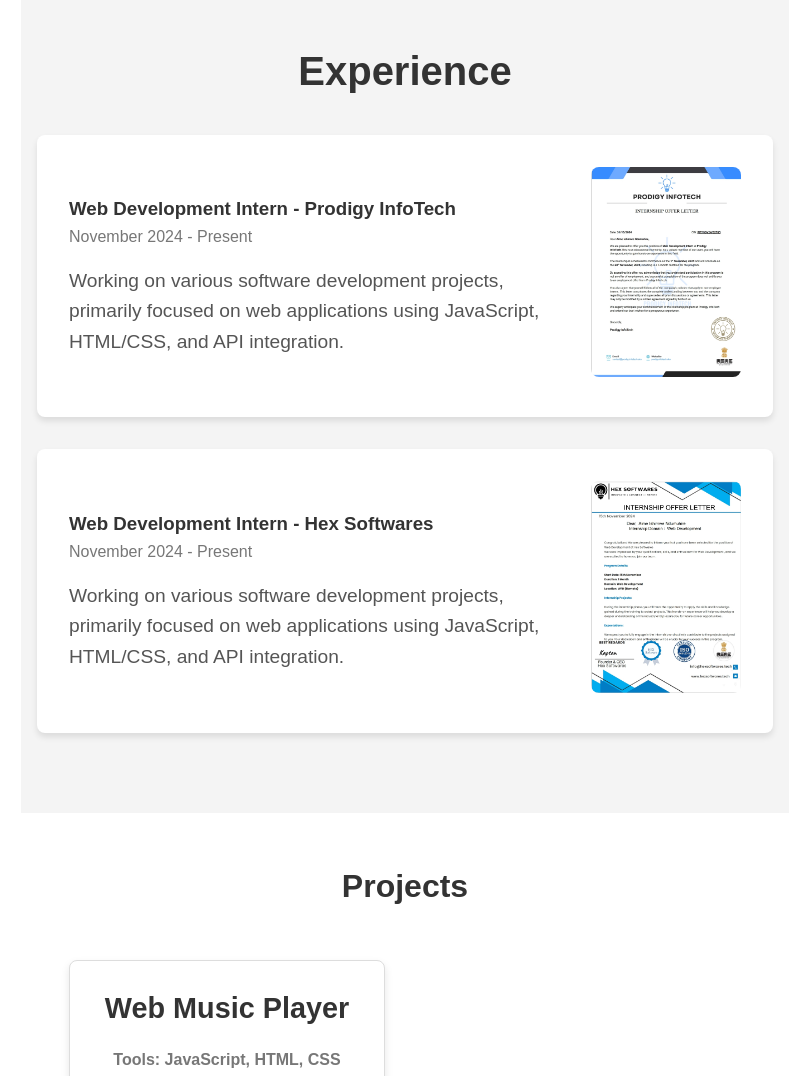
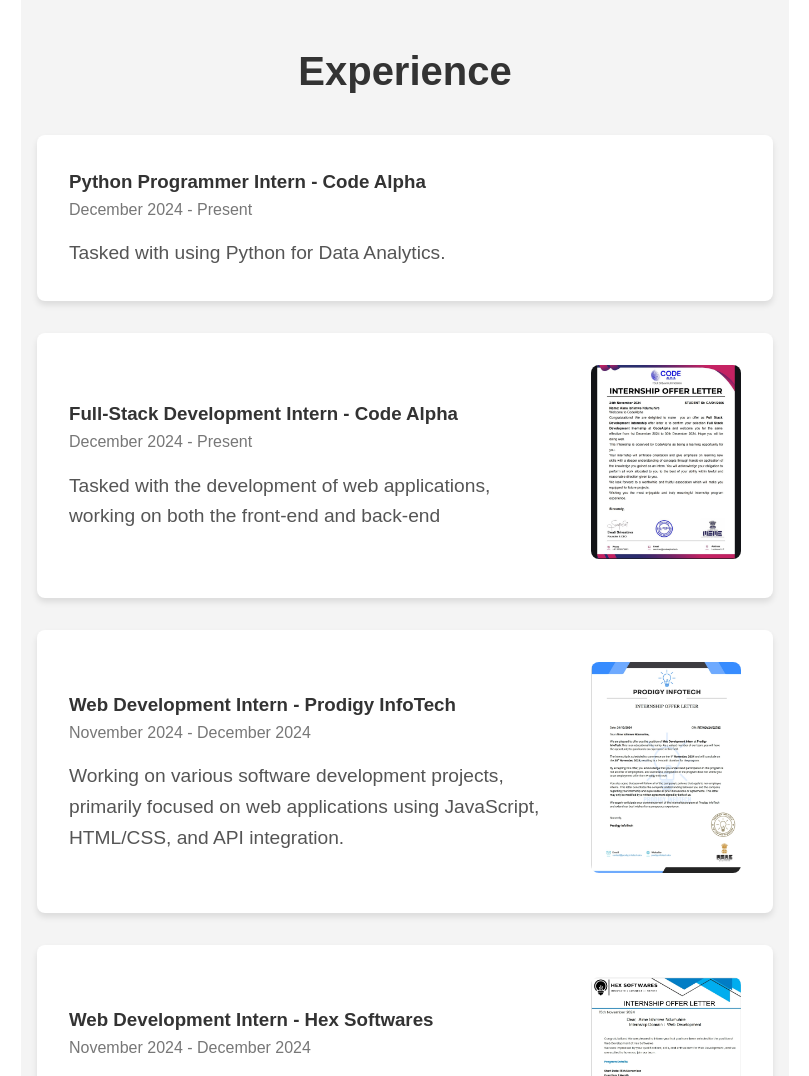
Before and after one commit to aime-ishimwe/AimeIshimwePortfolio, a plain HTML site: page AimeIshimwePersonalPortfolio/index.html in a window 1280 px wide. Shown: the part 1200-2276 px from the top of the page, without its empty margins (235-1044 px from the left). Drawn offline with Linux system fonts and the light colour scheme.

Commit message:
Added new position by the experience section.

```diff
--- a/AimeIshimwePersonalPortfolio/index.html
+++ b/AimeIshimwePersonalPortfolio/index.html
@@ -39,11 +39,32 @@
             I enjoy a challenge, and I'm excited to share my expertise and creativity with the technological community.</p><br><br>
             <section id="experience" class="section">
                 <h2>Experience</h2>
+                <div class="experience-item">
+                    <div class="experience-info">
+                        <h3>Python Programmer Intern - Code Alpha</h3>
+                        <p class="duration">December 2024 - Present</p>
+                        <p>Tasked with using Python for Data Analytics.</p>
+                    </div>
+                    <div class="experience-img">
+                        <img src="" alt="" class="company-logo" onclick="openFullscreen(this)">
+                    </div>
+                </div>
+
+                <div class="experience-item">
+                    <div class="experience-info">
+                        <h3>Full-Stack Development Intern - Code Alpha</h3>
+                        <p class="duration">December 2024 - Present</p>
+                        <p>Tasked with the development of web applications, working on both the front-end and back-end</p>
+                    </div>
+                    <div class="experience-img">
+                        <img src="Images/codealphaWebDev.jpg" alt="Code Alpha" class="company-logo" onclick="openFullscreen(this)">
+                    </div>
+                </div>
 
                 <div class="experience-item">
                     <div class="experience-info">
                         <h3>Web Development Intern - Prodigy InfoTech</h3>
-                        <p class="duration">November 2024 - Present</p>
+                        <p class="duration">November 2024 - December 2024</p>
                         <p>Working on various software development projects, primarily focused on web applications using JavaScript, HTML/CSS, and API integration.</p>
                     </div>
                     <div class="experience-img">
@@ -54,7 +75,7 @@
                 <div class="experience-item">
                     <div class="experience-info">
                         <h3>Web Development Intern - Hex Softwares</h3>
-                        <p class="duration">November 2024 - Present</p>
+                        <p class="duration">November 2024 - December 2024</p>
                         <p>Working on various software development projects, primarily focused on web applications using JavaScript, HTML/CSS, and API integration.</p>
                     </div>
                     <div class="experience-img">
@@ -70,17 +91,6 @@
 
 
                 <h2>Projects</h2>
-                <div class="projects-container">
-                    <div class="project-card">
-                        <h3>Web Music Player</h3>
-                        <h4>Tools: JavaScript, HTML, CSS</h4>
-                        <p>A fully functioning web music player with features including play/pause,
-                            previous track/next track, volume up/volume down, mute, shuffle, repeat. </p>
-                        <img src="Images/musicPlayer.png" alt="MusicPlayer">
-                        <a href="https://github.com/aime-ishimwe/HexSoftware_Web_Music_Player" class="button">View Project</a>
-                    </div>
-
-
 
                 <div class="projects-container">
                     <div class="project-card">
@@ -93,6 +103,17 @@
                         <img src="Images/MothlyClaims.png" alt="MothlyClaimsApp">
                         <a href="https://github.com/aime-ishimwe/ContractMonthlyClaimsSystem" class="button">View Project</a>
                     </div>
+
+                    <div class="projects-container">
+                        <div class="project-card">
+                            <h3>Web Music Player</h3>
+                            <h4>Tools: JavaScript, HTML, CSS</h4>
+                            <p>A fully functioning web music player with features including play/pause,
+                                previous track/next track, volume up/volume down, mute, shuffle, repeat. </p>
+                            <img src="Images/musicPlayer.png" alt="MusicPlayer">
+                            <a href="https://github.com/aime-ishimwe/HexSoftware_Web_Music_Player" class="button">View Project</a>
+                        </div>
+
 
                     <div class="project-card">
                         <h3>Weather App</h3>
```
Also changed, not shown: AimeIshimwePersonalPortfolio/Images/codealphaWebDev.jpg (added).
